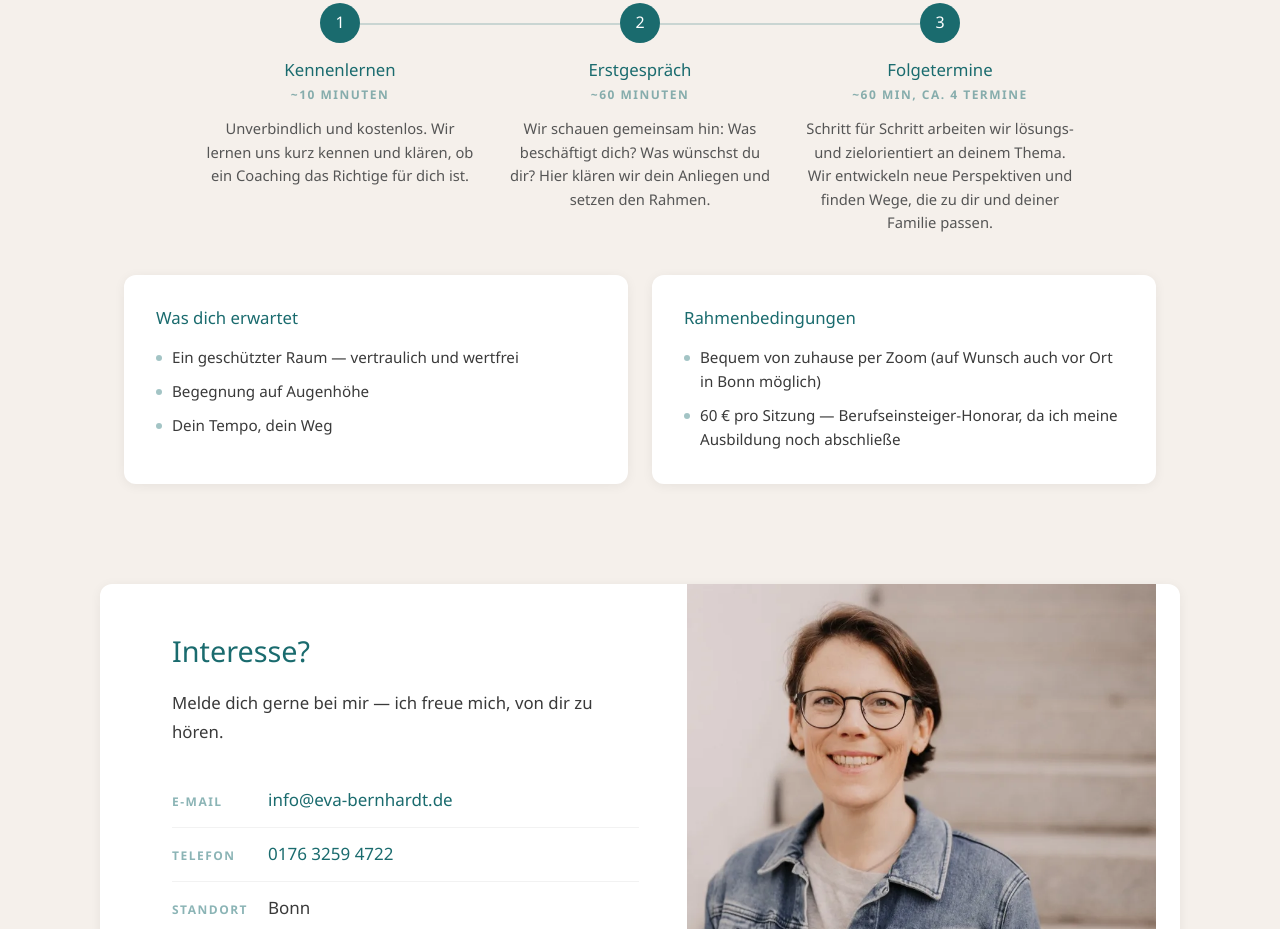
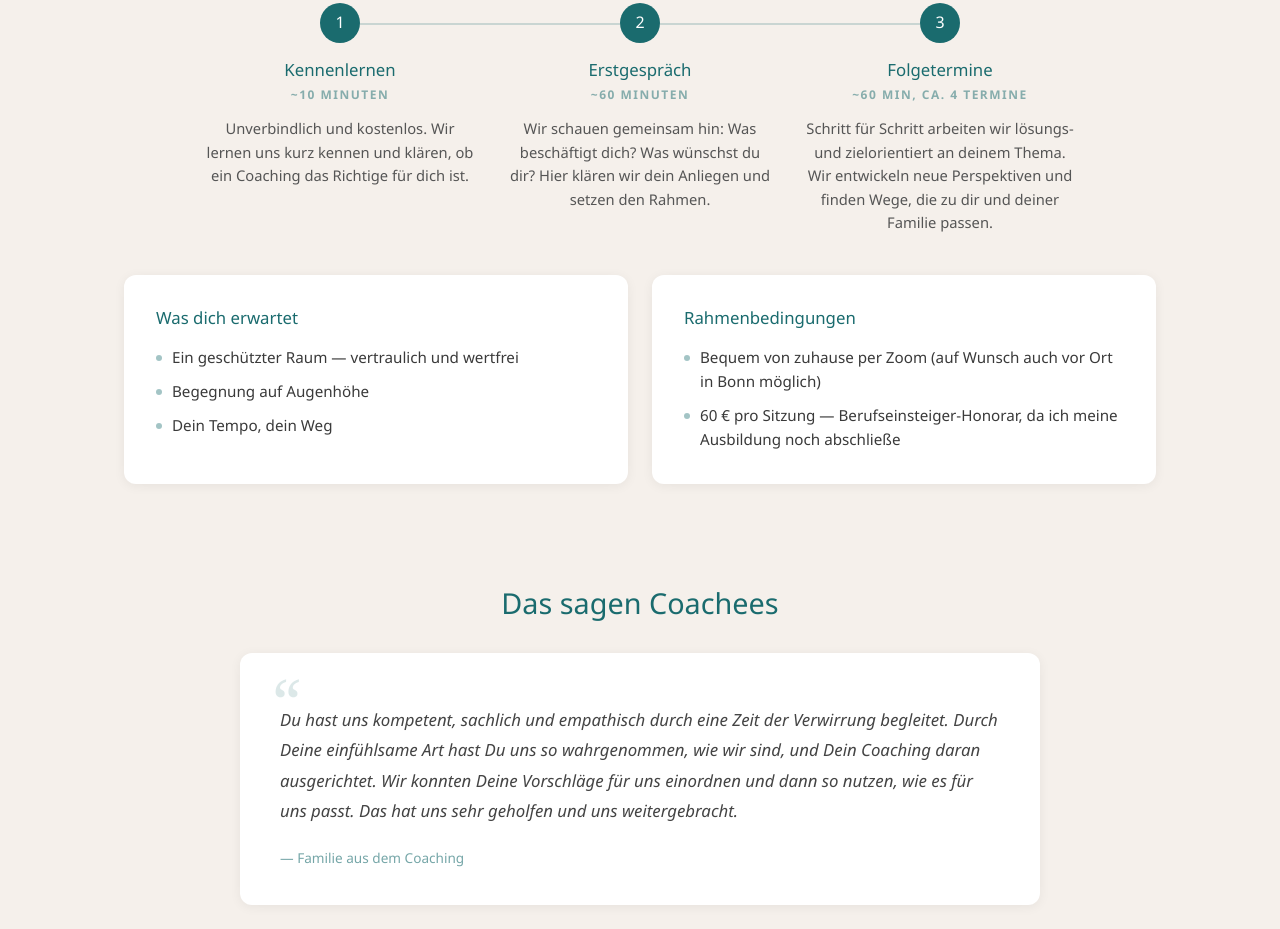
Before and after one commit to evabernhardt/website, a website: page index.html in a window 1280 px wide. Shown: the part 3724-4653 px from the top of the page. Drawn offline with Linux system fonts and the light colour scheme.

Commit message:
Coachee-Feedback-Sektion hinzugefügt & "kostenlos" entfernt
- Neue Sektion "Das sagen Coachees" mit erstem anonymen Feedback
- "kostenlos" aus dem Über-mich-Text entfernt

Co-Authored-By: Claude Sonnet 4.6 <noreply@anthropic.com>

```diff
--- a/css/style.css
+++ b/css/style.css
@@ -535,6 +535,61 @@ h2 {
   object-fit: contain;
 }
 
+/* --- Das sagen Coachees --- */
+.stimmen {
+  padding: 50px 0;
+}
+
+.stimmen h2 {
+  text-align: center;
+  margin-bottom: 32px;
+}
+
+.stimmen-grid {
+  display: grid;
+  grid-template-columns: repeat(auto-fit, minmax(300px, 1fr));
+  gap: 24px;
+  max-width: 800px;
+  margin: 0 auto;
+}
+
+.stimme-card {
+  background: white;
+  border-radius: 12px;
+  box-shadow: 0 2px 12px rgba(0, 0, 0, 0.06);
+  padding: 36px 40px;
+  margin: 0;
+  position: relative;
+}
+
+.stimme-card::before {
+  content: "\201C";
+  position: absolute;
+  top: 16px;
+  left: 32px;
+  font-size: 4rem;
+  line-height: 1;
+  color: #1A6B6E;
+  opacity: 0.15;
+  font-family: Georgia, serif;
+}
+
+.stimme-card blockquote {
+  font-size: 1.05rem;
+  line-height: 1.8;
+  color: #444;
+  font-style: italic;
+  margin: 0 0 20px;
+  padding-top: 16px;
+}
+
+.stimme-card figcaption {
+  font-size: 0.85rem;
+  color: #1A6B6E;
+  opacity: 0.6;
+  font-style: normal;
+}
+
 /* --- Kontakt --- */
 .kontakt {
   padding: 50px 0;
--- a/index.html
+++ b/index.html
@@ -77,7 +77,7 @@
       <div class="ueber-mich-text">
         <h2>Über mich</h2>
         <p>Hey, ich bin Eva, Mutter von zwei Kindern, Erzieherin, Sozialpädagogin, systemische Supervisorin und Kinder-, Jugend- und Familiencoach&nbsp;i.A.</p>
-        <p>Für meine Ausbildung bei der Akademie für Familiencoaching suche ich Familien, Eltern, Kinder und Jugendliche, die sich gerne kostenlos via Zoom von mir coachen lassen würden.</p>
+        <p>Für meine Ausbildung bei der Akademie für Familiencoaching suche ich Familien, Eltern, Kinder und Jugendliche, die sich gerne via Zoom von mir coachen lassen würden.</p>
         <p>Gemeinsam beleuchten wir deine Herausforderungen im Familienalltag und finden Wege, die dich und deine Familie zu mehr Familienglück führen.</p>
       </div>
     </div>
@@ -184,6 +184,23 @@
     </div>
   </section>
 
+  <!-- Das sagen Coachees -->
+  <section id="stimmen" class="stimmen">
+    <div class="container">
+      <h2>Das sagen Coachees</h2>
+      <div class="stimmen-grid">
+
+        <figure class="stimme-card">
+          <blockquote>
+            Du hast uns kompetent, sachlich und empathisch durch eine Zeit der Verwirrung begleitet. Durch Deine einfühlsame Art hast Du uns so wahrgenommen, wie wir sind, und Dein Coaching daran ausgerichtet. Wir konnten Deine Vorschläge für uns einordnen und dann so nutzen, wie es für uns passt. Das hat uns sehr geholfen und uns weitergebracht.
+          </blockquote>
+          <figcaption>— Familie aus dem Coaching</figcaption>
+        </figure>
+
+      </div>
+    </div>
+  </section>
+
   <!-- Kontakt -->
   <section id="kontakt" class="kontakt">
     <div class="container kontakt-inner">
```
